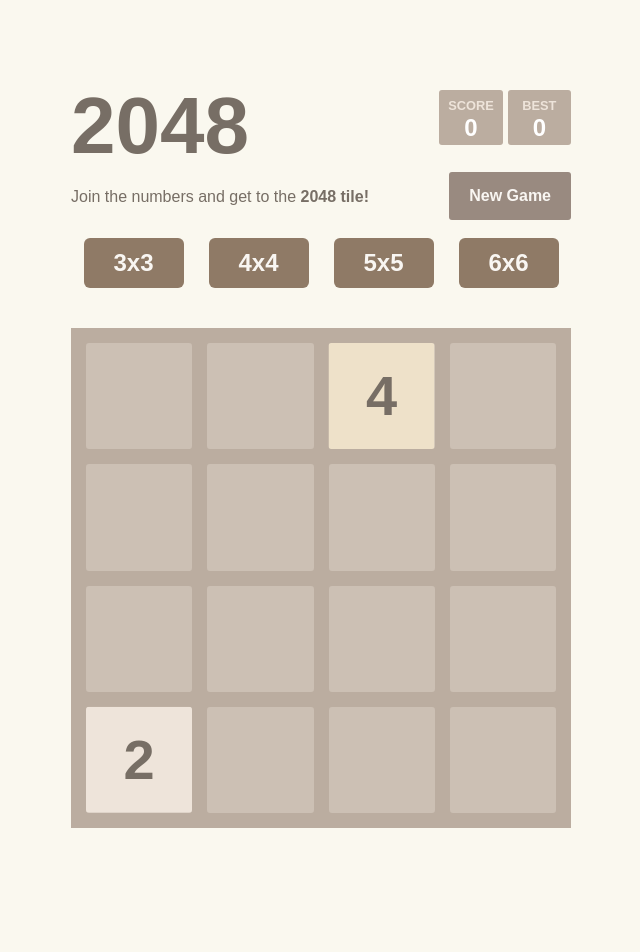
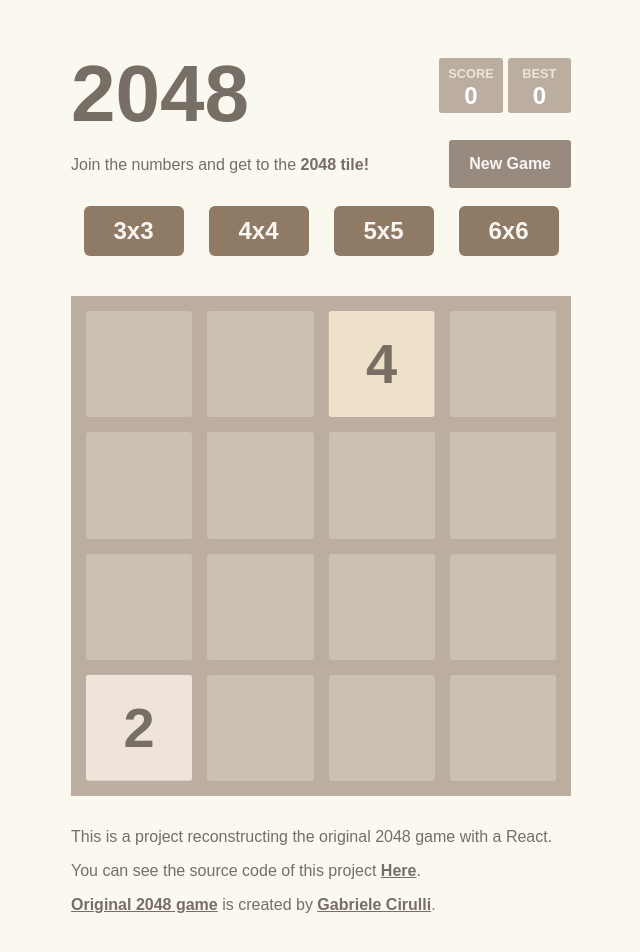
Before and after one commit to alssel2525/2048_clone, a React app: page / in a window 1280 px wide. Shown: the top 952 px of the page, without its empty margins (319-959 px from the left). Before the commit the page ends 908 px from the top, so only its background shows below. Built offline with nearby package versions, Linux system fonts and the light colour scheme.

Commit message:
Add Footer

```diff
--- a/src/components/App.tsx
+++ b/src/components/App.tsx
@@ -3,10 +3,11 @@
 import Header from "./Header";
 import GameContainer from "./GameContainer";
 import SizeSelector from "./SizeSelector";
+import Footer from "./Footer";
 
 const StyledContainer = styled.div`
 	width: 500px;
-	margin: 80px auto;
+	margin: 3rem auto;
 	padding: 0;
 	background-color: #faf8ef;
 	color: #776e65;
@@ -20,6 +21,7 @@
 			<Header/>
 			<SizeSelector/>
 			<GameContainer/>
+			<Footer/>
 		</StyledContainer>
 	)
 }
--- /dev/null
+++ b/src/components/Footer.tsx
@@ -0,0 +1,29 @@
+import * as React from 'react';
+import styled from "styled-components";
+
+const StyledFooter = styled.footer`
+	display: block;
+	margin-top: 2rem;
+	font-size: 1rem;
+	font-weight: 400;
+	span {
+		font-weight: 700;
+	}
+	a {
+		color: #776e65;
+		text-decoration: underline;
+		cursor: pointer;
+	}
+`
+
+const Footer = (): React.ReactElement => {
+	return (
+		<StyledFooter>
+			<p>This is a project reconstructing the original 2048 game with a React.</p>
+			<p>You can see the source code of this project <a target={"_blank"}><span>Here</span></a>.</p>
+			<p><a href={"https://play2048.co/"} target={"_blank"}><span>Original 2048 game</span></a> is created by <a href={`http://gabrielecirulli.com/`} target={"_blank"}><span>Gabriele Cirulli</span></a>.</p>
+		</StyledFooter>
+	)
+}
+
+export default Footer;
```
